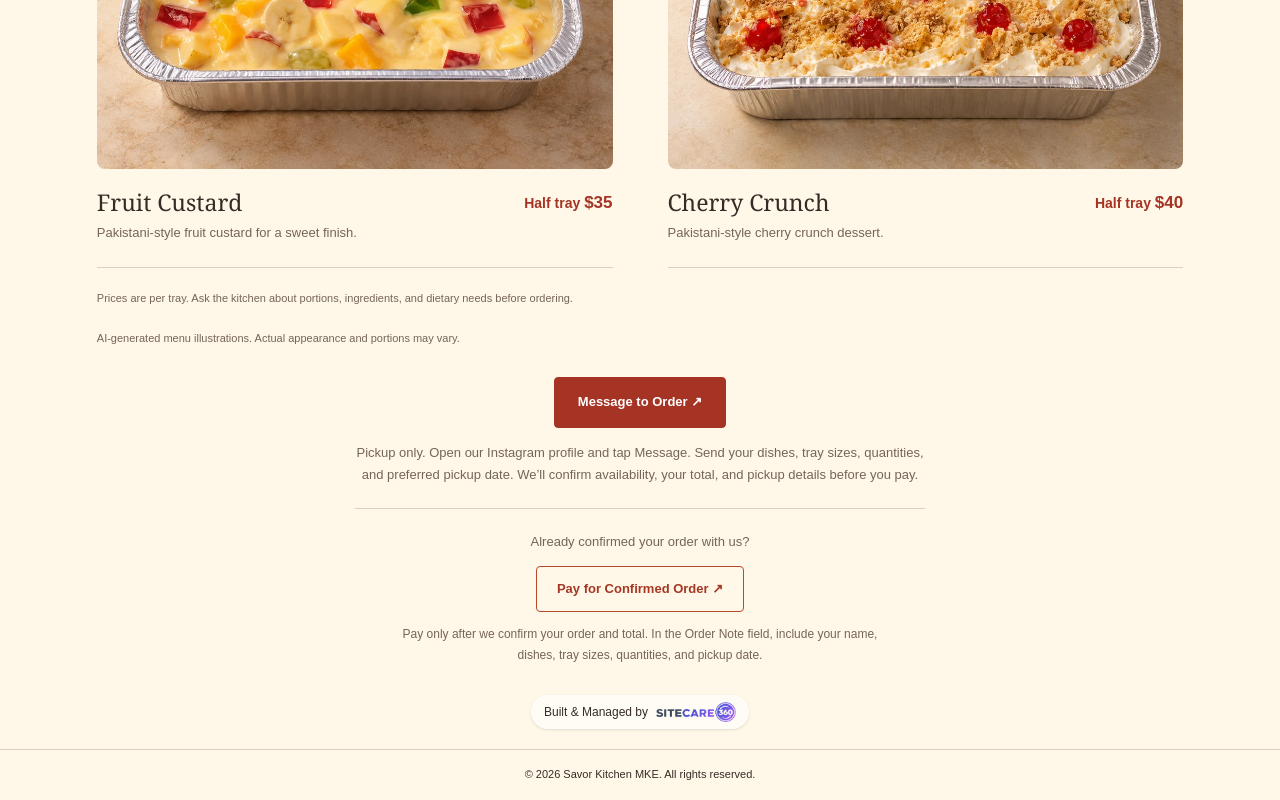
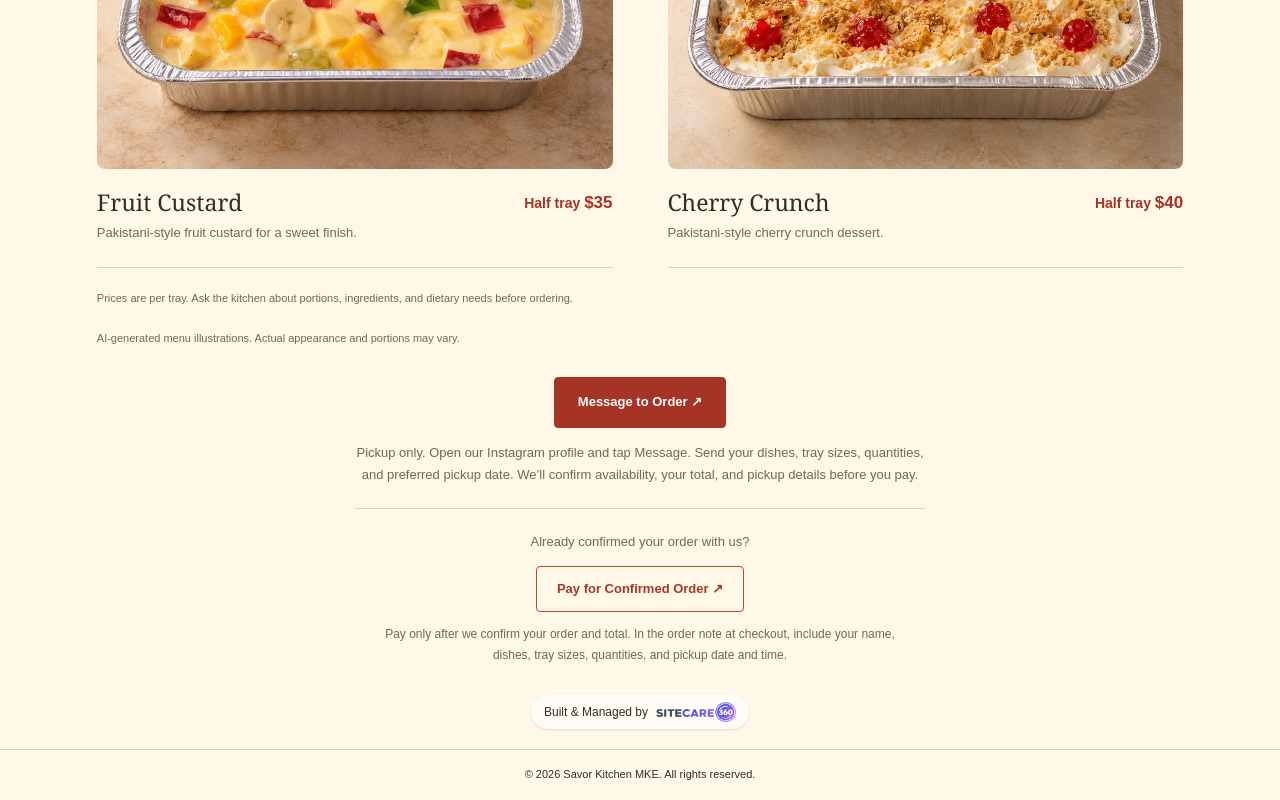
Before and after one commit to twinbrossolutions/savorkitchenmke, a website: page index.html in a window 1280 px wide. Shown: the part 4196-4996 px from the top of the page. Drawn offline with Linux system fonts and the light colour scheme.

Commit message:
update site

```diff
--- a/index.html
+++ b/index.html
@@ -210,7 +210,7 @@
           <div class="confirmed-payment">
             <p>Already confirmed your order with us?</p>
             <a class="payment-link" href="/pay" target="_blank" rel="noopener noreferrer" aria-label="Pay for your confirmed order securely with Square (opens in a new tab)">Pay for Confirmed Order &#8599;</a>
-            <p class="payment-note">Pay only after we confirm your order and total. In the Order Note field, include your name, dishes, tray sizes, quantities, and pickup date.</p>
+            <p class="payment-note">Pay only after we confirm your order and total. In the order note at checkout, include your name, dishes, tray sizes, quantities, and pickup date and time.</p>
           </div>
         </div>
         <!-- <p id="filter-status" class="note" role="status"></p> -->
```
